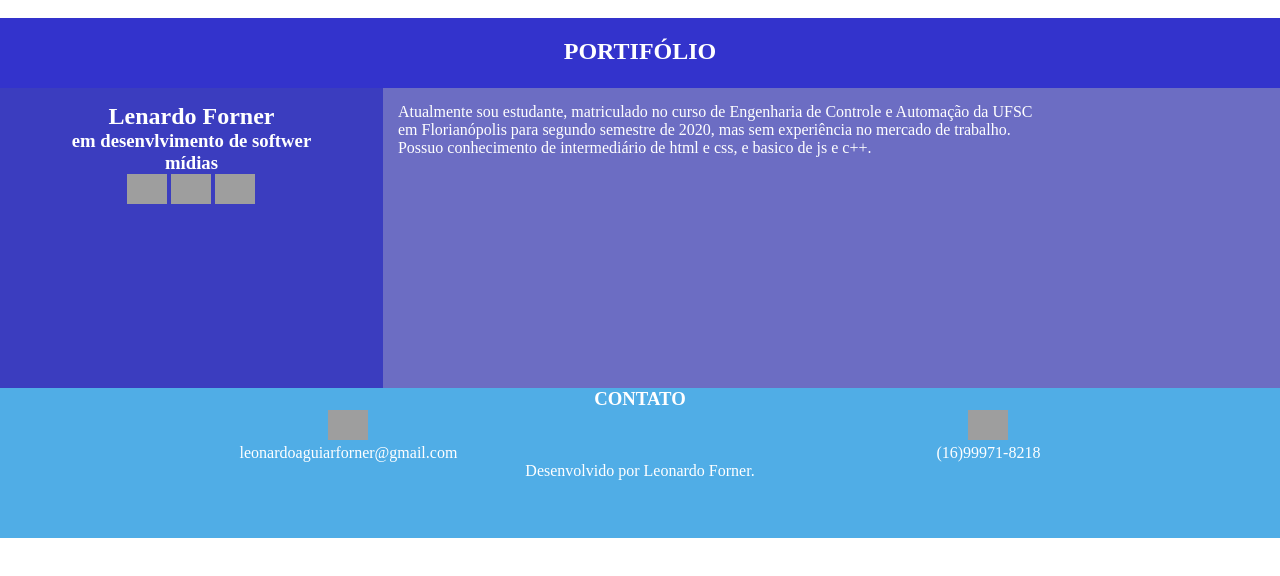
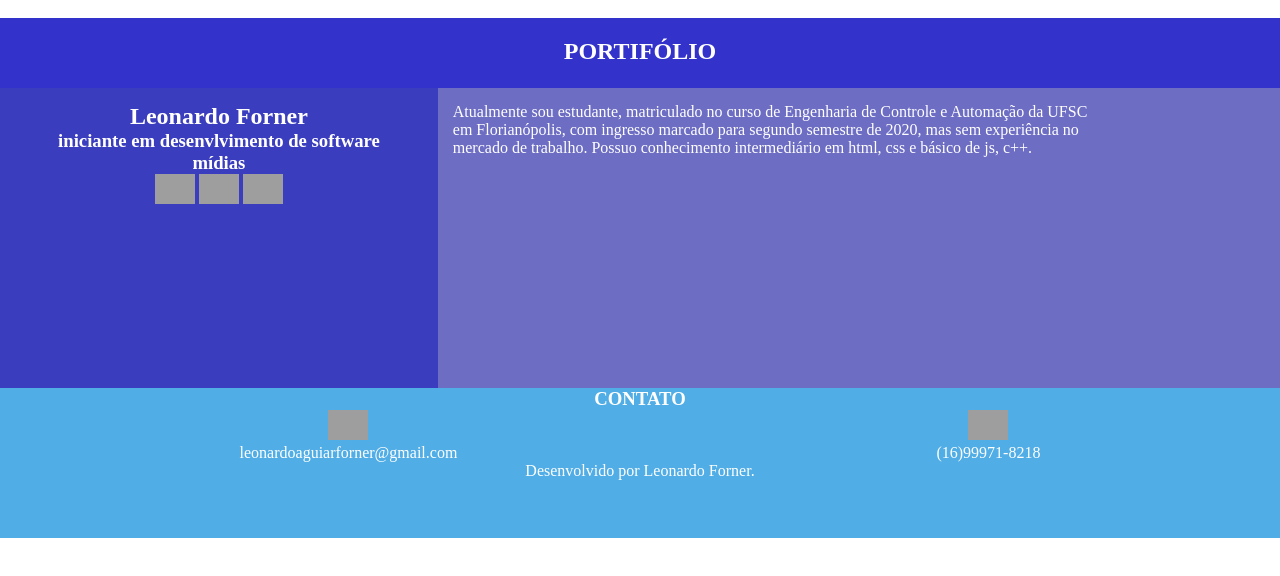
Before and after one commit to leoforner/meu-site, a plain HTML site: page index.html in a window 1280 px wide. Drawn offline with Linux system fonts and the light colour scheme; grey boxes are pictures that could not be loaded.

Commit message:
Update index.html

```diff
--- a/index.html
+++ b/index.html
@@ -18,8 +18,8 @@
  		 </nav>
 
    <aside class="aside">
-    <h2> Lenardo Forner </h2>
-  				<h3>  em desenvlvimento de softwer </h3>
+    <h2> Leonardo Forner </h2>
+  				<h3> iniciante em desenvlvimento de software </h3>
   	  	<h3> mídias </h3>
      <a href="https://codepen.io/leoforner"><img src="https://blog.codepen.io/wp-content/uploads/2012/06/Button-Black-Large.png"></a>
      <a href="https://www.linkedin.com/in/leonardo-augusto-a-59574116b"><img src="https://image.flaticon.com/icons/png/512/49/49408.png"></a>
@@ -27,9 +27,9 @@
      </aside>
 
    <main class="main">
-    <p class="para"> Atualmente sou estudante, matriculado no curso de Engenharia de Controle e Automação da UFSC em Florianópolis para
+    <p class="para"> Atualmente sou estudante, matriculado no curso de Engenharia de Controle e Automação da UFSC em Florianópolis, com ingresso marcado para
 segundo semestre de 2020, mas sem experiência no mercado de trabalho.
-Possuo conhecimento de intermediário de html e css, e basico de js e c++. </p>
+Possuo conhecimento intermediário em html, css e básico de js, c++. </p>
    </main>
 
    <footer class="foot">
```
